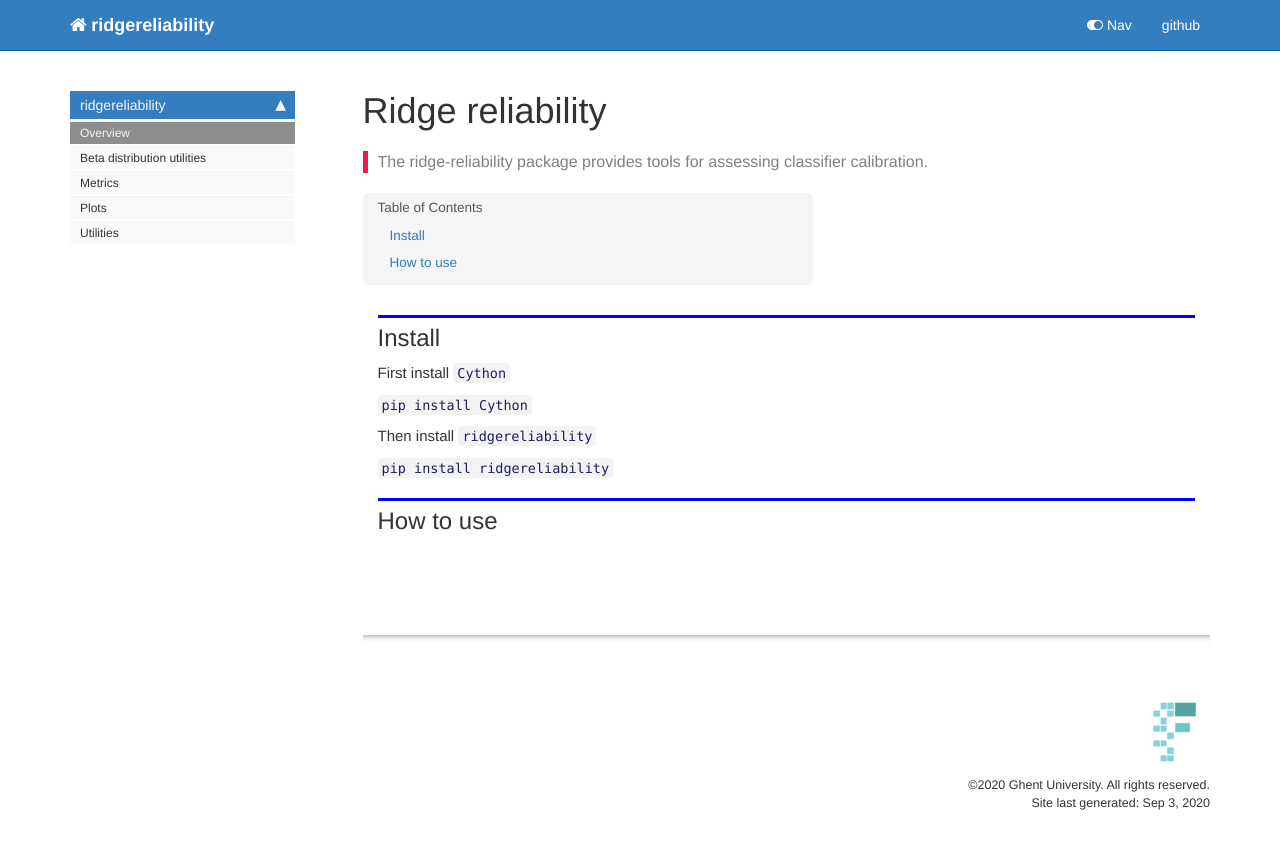
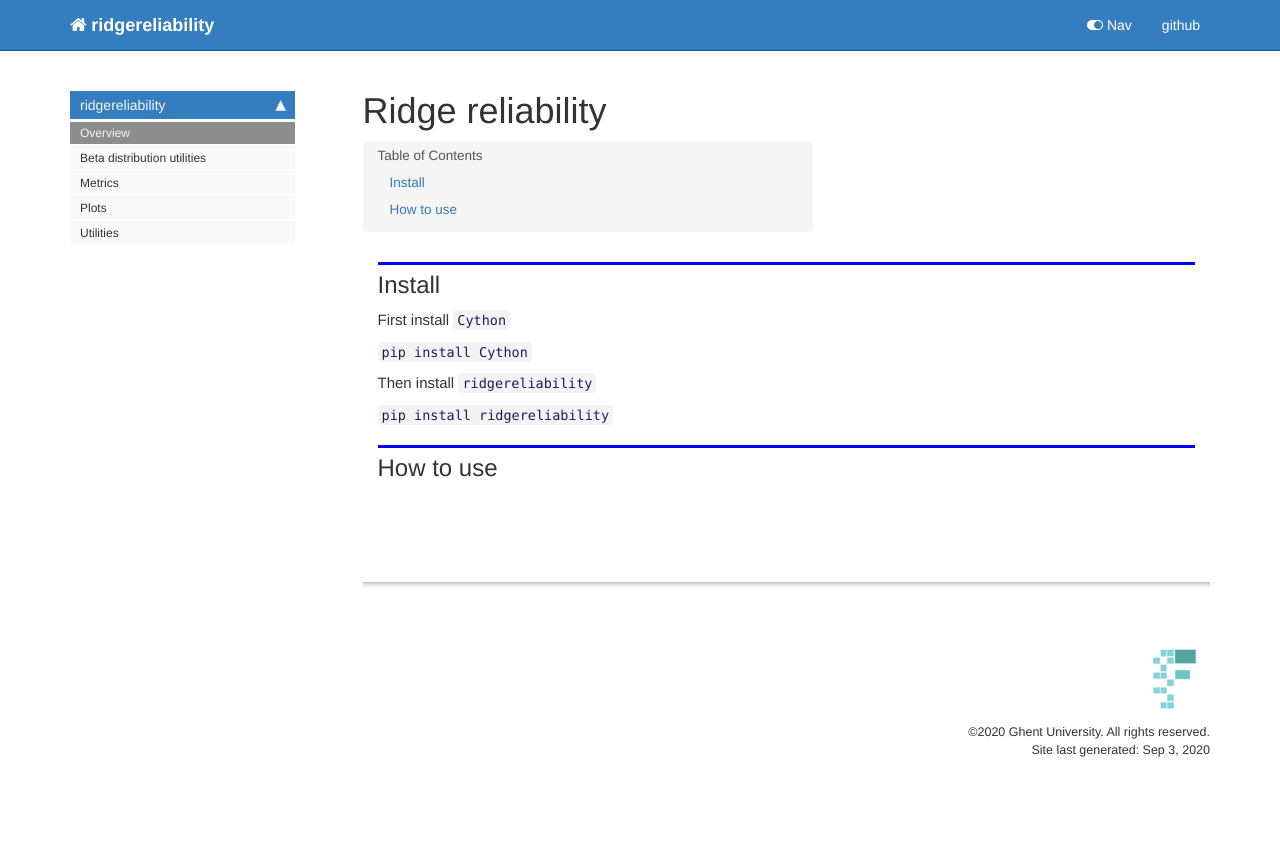
Before and after one commit to MaximLippeveld/riverreliability, a Jekyll site: the page built from docs/index.html, in a window 1280 px wide. Shown: the top 849 px of the page. Built offline with Jekyll 4.4.1, drawn with Linux system fonts in a browser that asks for light colours; nearby versions of some CDN libraries; comment, search, counter and statistics services are not loaded.

```diff
--- a/docs/index.html
+++ b/docs/index.html
@@ -5,8 +5,8 @@
 keywords: fastai
 sidebar: home_sidebar
 
-summary: "The ridge-reliability package provides tools for assessing classifier calibration."
-description: "The ridge-reliability package provides tools for assessing classifier calibration."
+
+
 ---
 <!--
 
```
Also changed, not shown: README.md, 1 other file.
